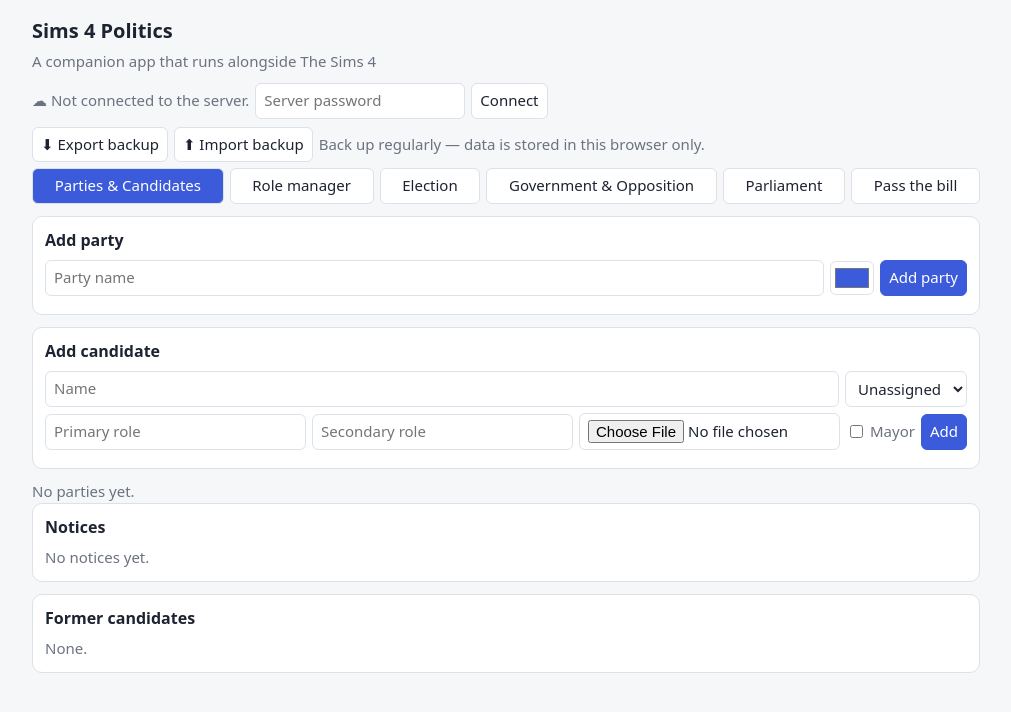
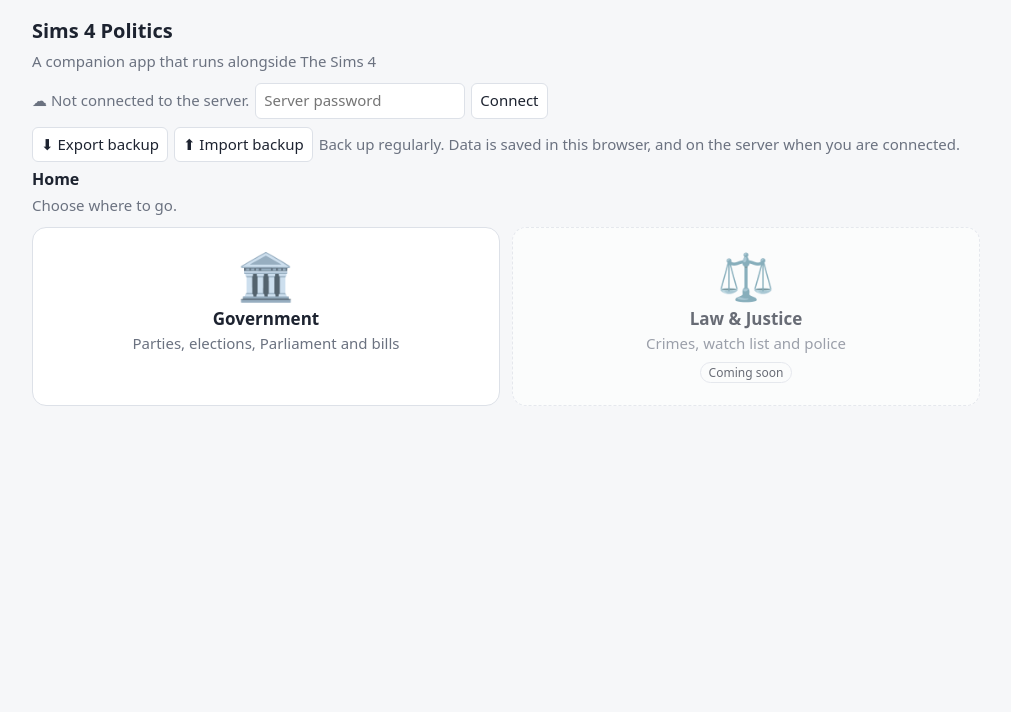
Before and after one commit to musicandmediaco-hub/sims4-election-framework, a website: page index.html in a window 1280 px wide. Shown: the whole page, without its empty margins (134-1145 px from the left). Drawn offline with Linux system fonts and the light colour scheme.

Commit message:
Add files via upload
Introduction to the law & Justice System

```diff
--- a/index.html
+++ b/index.html
@@ -41,13 +41,23 @@ tr.brow{cursor:pointer}tr.brow:hover{background:var(--bg)}
 textarea{font:inherit;color:var(--tx);background:var(--card);border:1px solid var(--bd);border-radius:6px;padding:6px 8px;width:100%}
 .lane{padding:8px 0;border-top:1px solid var(--bd)}.seat{width:26px;height:26px;border:2px solid var(--bd);border-radius:6px;display:inline-block;margin:4px 4px 4px 0;transition:background .3s}
 .av{width:40px;height:40px;border-radius:50%;object-fit:cover;background:var(--bd);display:inline-flex;align-items:center;justify-content:center;flex:none;font-weight:600}
+.hm{display:grid;grid-template-columns:repeat(auto-fit,minmax(170px,1fr));gap:12px}
+.tile{background:var(--card);border:1px solid var(--bd);border-radius:14px;padding:22px 12px;text-align:center;cursor:pointer;transition:transform .1s,border-color .1s}
+.tile:hover{border-color:var(--ac);transform:translateY(-2px)}.tile .ti{font-size:46px;line-height:1.1;margin-bottom:6px}.tile b{font-size:17px;display:block;margin-bottom:2px}
+.tile.soon{border-style:dashed;opacity:.65}
 </style></head><body>
 <h1>Sims 4 Politics</h1>
 <div class="mut" style="margin:-6px 0 10px">A companion app that runs alongside The Sims 4</div>
 <div id="syncbar" class="row" style="margin:0 0 8px"></div>
 <div id="err" class="hide" style="background:var(--bad);color:#fff;padding:8px 10px;border-radius:6px;margin-bottom:8px"></div>
 <div id="md" class="mo hide"><div class="mb"><p id="mdMsg"></p><div class="row" style="margin:0"><button class="p" id="mdOk" onclick="mdYes()">Confirm</button><button id="mdNo" onclick="mdNo()">Cancel</button></div></div></div>
-<div class="row"><button onclick="exportData()">⬇ Export backup</button><button onclick="$('imp').click()">⬆ Import backup</button><input type="file" id="imp" accept=".json,application/json" class="hide" onchange="importData(this)"><span class="mut">Back up regularly — data is stored in this browser only.</span></div>
+<div class="row"><button onclick="exportData()">⬇ Export backup</button><button onclick="$('imp').click()">⬆ Import backup</button><input type="file" id="imp" accept=".json,application/json" class="hide" onchange="importData(this)"><span class="mut">Back up regularly. Data is saved in this browser, and on the server when you are connected.</span></div>
+<div id="home">
+ <h2 style="margin:0 0 4px">Home</h2><div class="mut" style="margin-bottom:10px">Choose where to go.</div>
+ <div id="tiles" class="hm"></div>
+</div>
+<div id="gov" class="hide">
+<div class="row" style="margin:0 0 8px;align-items:center"><button onclick="go('')">← Home</button><b>🏛️ Government</b></div>
 <div class="tabs"><button class="t on" id="t1" onclick="tab(1)">Parties &amp; Candidates</button><button class="t" id="t6" onclick="tab(6)">Role manager</button><button class="t" id="t2" onclick="tab(2)">Election</button><button class="t" id="t3" onclick="tab(3)">Government &amp; Opposition</button><button class="t" id="t4" onclick="tab(4)">Parliament</button><button class="t" id="t5" onclick="tab(5)">Pass the bill</button></div>
 
 <div id="v1">
@@ -103,11 +113,12 @@ textarea{font:inherit;color:var(--tx);background:var(--card);border:1px solid va
 <div class="row"><select id="bs" onchange="syncBp()"></select><select id="bp" title="Subject of the bill (the sponsor's role)"></select><button class="p" onclick="addBill()">Introduce in the House</button></div>
 <div id="bnote" class="mut" style="margin-top:4px"></div></div>
 <div id="bills"></div></div>
+</div>
 
 <script>
 var S={parties:[],cands:[],actions:[],history:[]},KEY='election-framework-v1',MAX=8;
 try{var l=localStorage.getItem(KEY);if(l)S=JSON.parse(l)}catch(e){}
-function save(){try{reconcile()}catch(e){}try{localStorage.setItem(KEY,JSON.stringify(S))}catch(e){}try{queueSync()}catch(e){}render()}
+function save(){try{reconcile()}catch(e){}try{localStorage.setItem(KEY,JSON.stringify(S))}catch(e){}try{queueSync()}catch(e){}try{homeRefresh()}catch(e){}render()}
 function esc(s){return String(s==null?'':s).replace(/[&<>"']/g,function(c){return{'&':'&amp;','<':'&lt;','>':'&gt;','"':'&quot;',"'":'&#39;'}[c]})}
 function $(i){return document.getElementById(i)}
 function uid(){return Date.now().toString(36)+Math.random().toString(36).slice(2,6)}
@@ -784,6 +795,19 @@ function commitElection(w,mayor){var d=new Date().toLocaleDateString();
  S.actions=[];R.cp.forEach(function(p){var f=fee(p.id);f.paid=false;f.date=today()});$('en').value='';save()}
 (function(){var ch=false,d=today();S.cands.forEach(function(c){if(c.status=='active'&&/^Opposition /i.test(c.primary||'')&&c.secondary&&!/^Opposition /i.test(c.secondary)&&rbase(c.primary)==rbase(c.secondary)&&c.base&&rbase(c.base)!=rbase(c.primary)){setRoles(c,c.primary,c.base,d);ch=true}});if(ch){try{localStorage.setItem(KEY,JSON.stringify(S))}catch(e){}}})();
 
+
+/* ===== Home page ===== */
+var MODULES=[
+ {k:'government',icon:'🏛️',name:'Government',ready:true,desc:function(){var m=mayorC(),g=govId(),gp=g?party(g):null;return m?'Mayor: '+m.name+(gp?' · '+gp.name+' governs':''):(S.parties.length?S.parties.length+' part'+(S.parties.length==1?'y':'ies')+' set up':'Parties, elections, Parliament and bills')}},
+ {k:'justice',icon:'⚖️',name:'Law & Justice',ready:false,soonMsg:'Law & Justice is coming soon. This is where police will list crimes and keep a watch list.',desc:function(){return'Crimes, watch list and police'}}];
+function homeRefresh(){var t=$('tiles');if(!t)return;t.innerHTML=MODULES.map(function(m){var d='';try{d=m.desc()}catch(e){}
+ return'<div class="tile'+(m.ready?'':' soon')+'" onclick="go(\''+m.k+'\')"><div class="ti">'+m.icon+'</div><b>'+esc(m.name)+'</b><div class="mut">'+esc(d)+'</div>'+(m.ready?'':'<div style="margin-top:6px"><span class="badge">Coming soon</span></div>')+'</div>'}).join('')}
+function route(){var h=((typeof window!=='undefined'&&window.location&&window.location.hash)||'').replace('#',''),inGov=(h=='government');
+ $('home').classList.toggle('hide',inGov);$('gov').classList.toggle('hide',!inGov);if(!inGov)homeRefresh();try{window.scrollTo(0,0)}catch(e){}}
+function go(k){var m=MODULES.find(function(x){return x.k==k});if(m&&!m.ready){note(m.soonMsg||m.name+' is coming soon.');return}
+ try{if(k){window.location.hash='#'+k}else{history.pushState(null,'',window.location.pathname+window.location.search)}}catch(e){}
+ route()}
+/* ===== end home page ===== */
 /* ===== Server sync (Vercel) ===== */
 var SYNC={pw:'',on:false,etag:null,t:null,busy:false,again:false,dirty:false,state:'idle',msg:'',lastCheck:0};
 function hashStr(s){var h=5381;for(var i=0;i<s.length;i++)h=((h<<5)+h+s.charCodeAt(i))|0;return String(h)+':'+s.length}
@@ -799,7 +823,7 @@ function syncConnect(){var el=$('sppw'),pw=el?el.value.trim():'';if(!pw)return;S
 function syncOff(){SYNC.on=false;SYNC.pw='';SYNC.msg='';SYNC.state='idle';lsSet('sp-pw','');syncUi()}
 function adopt(srv,etag){S=Object.assign({parties:[],cands:[],actions:[],history:[],notices:[]},srv);try{reconcile()}catch(e){}
  lsSet(KEY,JSON.stringify(S));lsSet('sp-etag',etag||'');lsSet('sp-hash',hashStr(JSON.stringify(S)));
- SYNC.on=true;SYNC.etag=etag||null;SYNC.dirty=false;SYNC.state='ok';SYNC.msg='Loaded the latest data from the server at '+clockNow();render();syncUi()}
+ SYNC.on=true;SYNC.etag=etag||null;SYNC.dirty=false;SYNC.state='ok';SYNC.msg='Loaded the latest data from the server at '+clockNow();render();homeRefresh();syncUi()}
 function forceLoad(){syncApi('GET').then(function(r){if(r.json&&r.json.state)adopt(r.json.state,r.json.etag)})}
 function forceKeep(){syncApi('GET').then(function(r){if(r.json&&!r.json.error){SYNC.on=true;SYNC.etag=r.json.etag||null;SYNC.dirty=true;pushNow()}})}
 function syncConflict(msg,load,keep){ask(msg+' Press "Use server data" to load the server\'s version (this PC\'s changes will be replaced). Press Cancel to keep this PC\'s data and overwrite the server.','Use server data',load);MD_NO=keep}
@@ -832,5 +856,5 @@ function syncInit(){if(typeof window==='undefined')return;SYNC.pw=lsGet('sp-pw')
  window.addEventListener('beforeunload',function(e){if(SYNC.on&&SYNC.dirty){e.preventDefault();e.returnValue=''}})}
 /* ===== end server sync ===== */
 try{reconcile()}catch(e){}
-render();syncInit();fillVoices();if(speechOk())window.speechSynthesis.onvoiceschanged=fillVoices;
+render();syncInit();if(typeof window!=='undefined')window.addEventListener('hashchange',route);route();fillVoices();if(speechOk())window.speechSynthesis.onvoiceschanged=fillVoices;
 </script></body></html>
```
